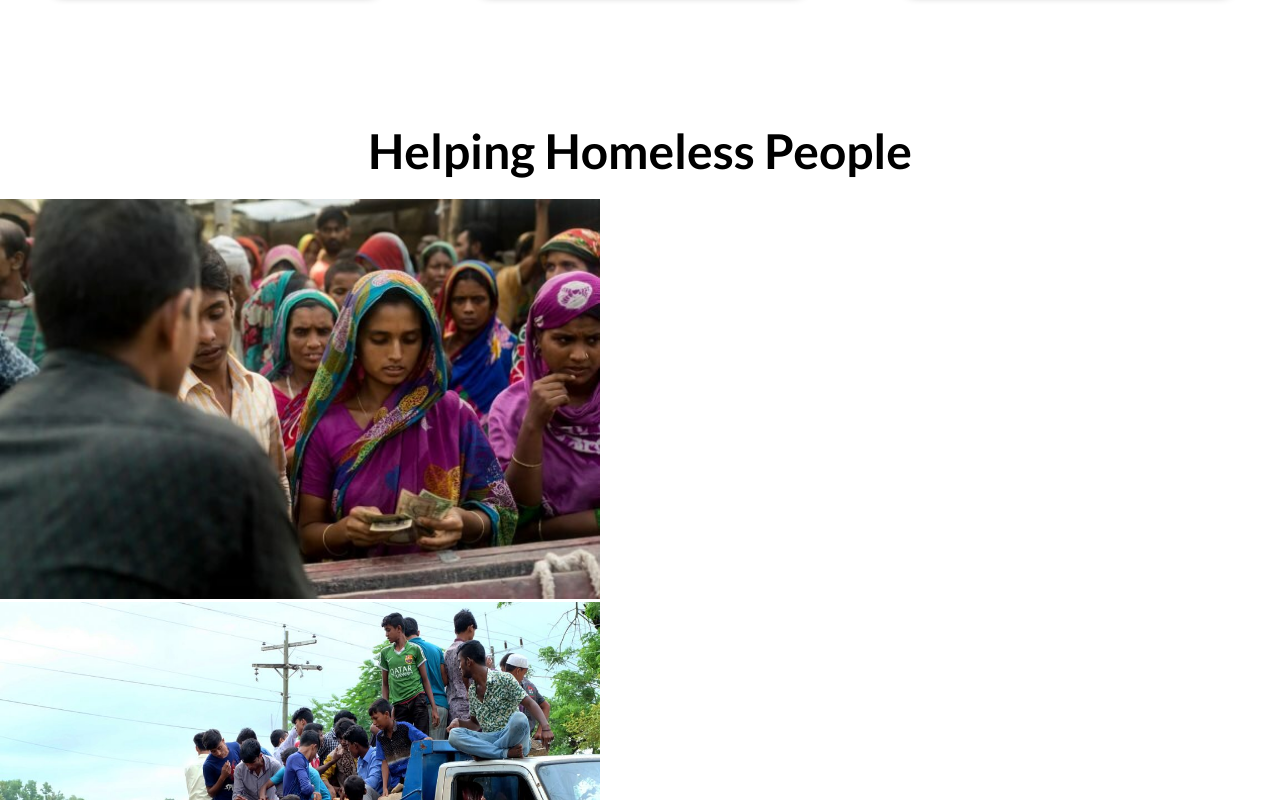
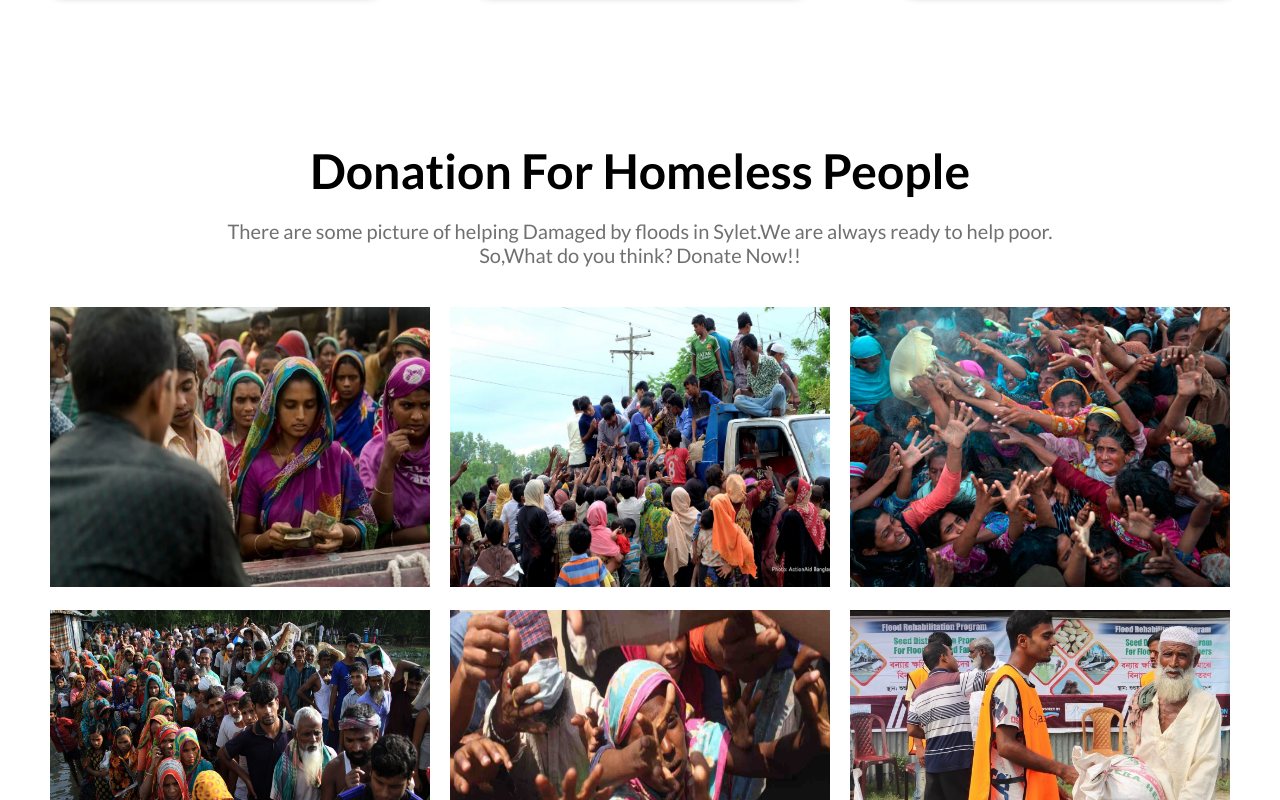
Before and after one commit to bd-dev-ismail/charity, a plain HTML site: page index.html in a window 1280 px wide. Shown: the part 2220-3020 px from the top of the page. Drawn offline with Linux system fonts and the light colour scheme.

Commit message:
Almost Done

```diff
--- a/index.html
+++ b/index.html
@@ -91,8 +91,9 @@
 
     <!--Start Gallery Section-->
         <section id="gallery">
-            <div class="gallery-title">
-                <h2>Helping Homeless People</h2>
+            <div class="donate-description">
+                <h2 class="donate-title">Donation For Homeless People</h2>
+                <p class="donate-text hero-text">There are some picture of helping Damaged by floods in Sylet.We are always ready to help poor. <br> So,What do you think? Donate Now!! </p>
             </div>
         <div class="gallery-container">
             <div class="gallery-box">
@@ -118,6 +119,9 @@
             </div>
             <div class="gallery-box">
                 <img src="images/donation8.jpg" alt="Donation Pictures">
+            </div>
+            <div class="gallery-box">
+                <img src="images/donation9.jpg" alt="Donation Pictures">
             </div>
         </div>
         </section>
--- a/style.css
+++ b/style.css
@@ -138,15 +138,28 @@ select:focus {
     border-left: 5px solid #fc5259;
 }
 /*End Charity Style*/
-.gallery-title{
-    text-align: center;
+#gallery{
+    display: flex;
+    flex-direction: column;
+    align-items: center;
+    justify-content: center;
+    margin: 100px 0;
+}
+
+.gallery-container{
+    display: flex;
+    max-width: 1200px;
+    width: 100%;
+    flex-wrap: wrap;
 }
 .gallery-box img{
-    width: 600px;
-    height: 400px;
+    width: 400px;
+    height: 300px;
+    padding: 10px;
+
 }
+/*End Gallery Style*/
 
-/*End Gallery Style*/
 .subscribe{
     display: flex;
     align-items: center;
```
Also changed, not shown: images/donation9.jpg (added).
